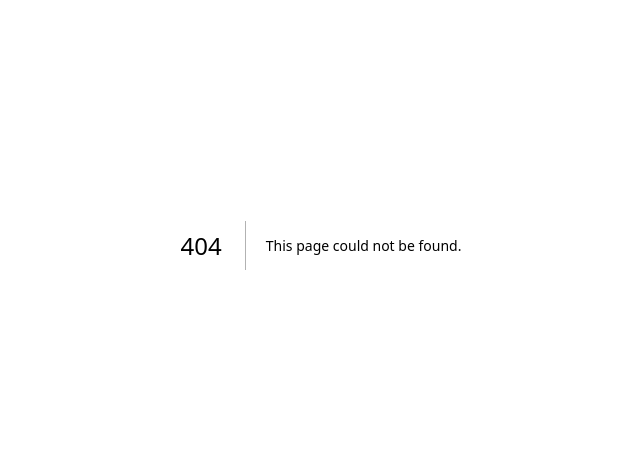
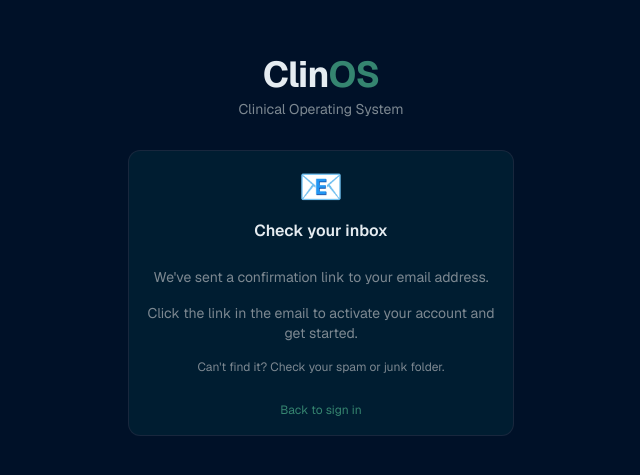
Before and after one commit to drdaniyal2021-hue/clinos, a Next.js app: page /auth/verify-email in a window 1280 px wide. Before the commit this address had no page. Shown: the part 155-630 px from the top of the page, without its empty margins (319-959 px from the left). Built offline with nearby package versions, Linux system fonts and the light colour scheme.

Commit message:
Day 2: add /auth/verify-email page + wire signup redirect

```diff
--- a/src/app/auth/actions.ts
+++ b/src/app/auth/actions.ts
@@ -23,7 +23,7 @@
 
   if (error) redirect(`/signup?error=${encodeURIComponent(error.message)}`)
 
-  redirect('/signup?message=Check your email to confirm your account')
+  redirect(`/auth/verify-email?email=${encodeURIComponent(email)}`)
 }
 
 // ─── Sign In ──────────────────────────────────────────────
--- /dev/null
+++ b/src/app/auth/verify-email/page.tsx
@@ -0,0 +1,60 @@
+import { Card, CardContent, CardHeader } from '@/components/ui/card'
+import Link from 'next/link'
+
+interface VerifyEmailPageProps {
+  searchParams: Promise<{ email?: string }>
+}
+
+export default async function VerifyEmailPage({ searchParams }: VerifyEmailPageProps) {
+  const { email } = await searchParams
+
+  return (
+    <div className="min-h-screen flex flex-col items-center justify-center p-4 bg-background">
+
+      {/* Logo */}
+      <div className="mb-8 text-center">
+        <h1 className="text-4xl font-bold tracking-tight">
+          Clin<span className="text-primary">OS</span>
+        </h1>
+        <p className="text-muted-foreground text-sm mt-1">
+          Clinical Operating System
+        </p>
+      </div>
+
+      <Card className="w-full max-w-sm">
+        <CardHeader className="pb-2">
+          <div className="flex justify-center mb-2">
+            <span className="text-4xl">📧</span>
+          </div>
+          <p className="text-base font-semibold text-center">Check your inbox</p>
+        </CardHeader>
+        <CardContent className="space-y-4 text-center">
+          <p className="text-sm text-muted-foreground">
+            We&apos;ve sent a confirmation link to{' '}
+            {email ? (
+              <span className="font-medium text-foreground">{decodeURIComponent(email)}</span>
+            ) : (
+              'your email address'
+            )}
+            .
+          </p>
+          <p className="text-sm text-muted-foreground">
+            Click the link in the email to activate your account and get started.
+          </p>
+          <p className="text-xs text-muted-foreground">
+            Can&apos;t find it? Check your spam or junk folder.
+          </p>
+          <div className="pt-2">
+            <Link
+              href="/login"
+              className="text-xs text-primary underline-offset-4 hover:underline"
+            >
+              Back to sign in
+            </Link>
+          </div>
+        </CardContent>
+      </Card>
+
+    </div>
+  )
+}
```
